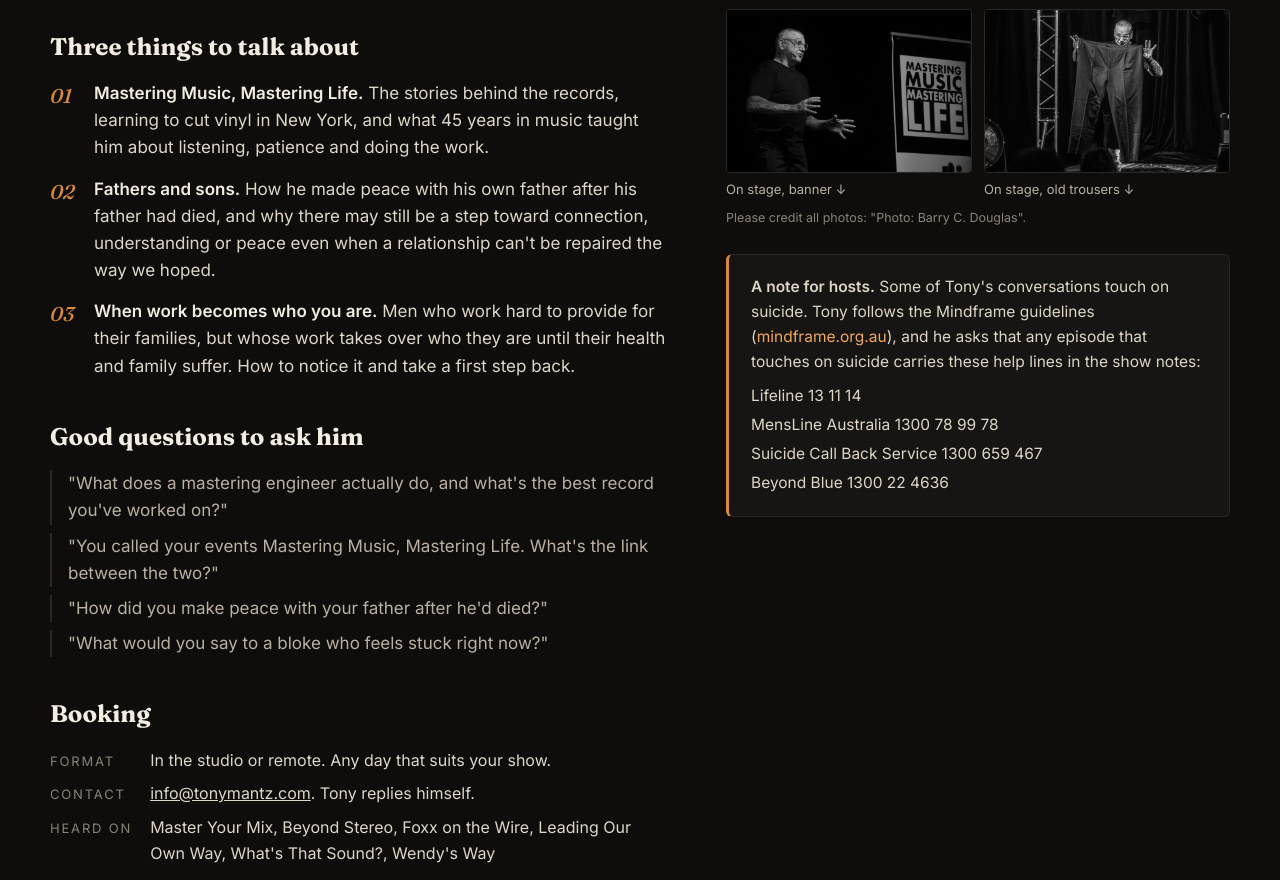
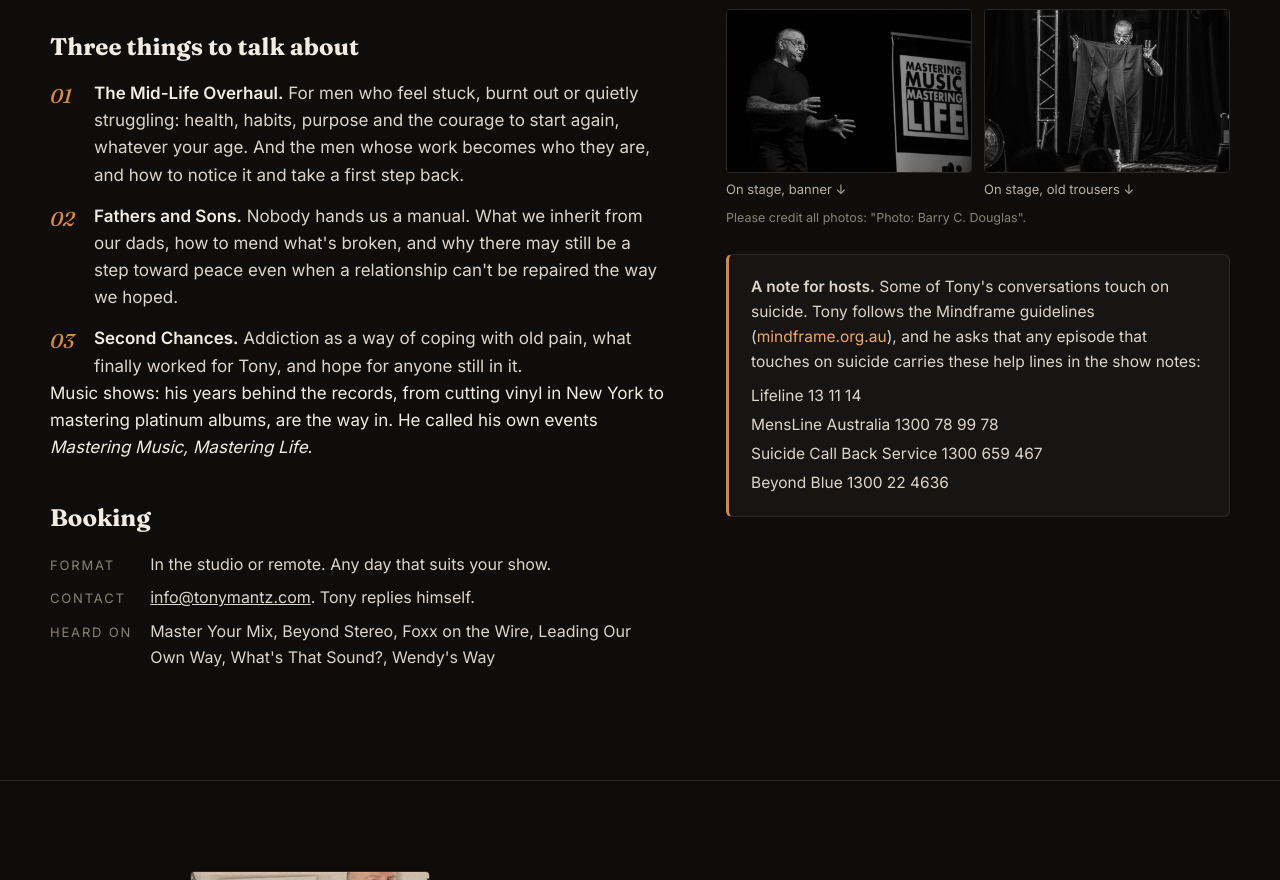
Before and after one commit to Blackchickenboy/tony-mantz-preview, a plain HTML site: page index.html in a window 1280 px wide. Shown: the part 7200-8080 px from the top of the page. Drawn offline with Linux system fonts and the light colour scheme.

Commit message:
Hosts section: Tony's three talk titles, drop suggested questions
Co-Authored-By: Claude Opus 5.5 <noreply@anthropic.com>

```diff
--- a/index.html
+++ b/index.html
@@ -433,18 +433,11 @@ footer .socials a{color:var(--muted);font-size:14px}
 
       <h3>Three things to talk about</h3>
       <ol class="topics">
-        <li><b>Mastering Music, Mastering Life.</b> The stories behind the records, learning to cut vinyl in New York, and what 45 years in music taught him about listening, patience and doing the work.</li>
-        <li><b>Fathers and sons.</b> How he made peace with his own father after his father had died, and why there may still be a step toward connection, understanding or peace even when a relationship can't be repaired the way we hoped.</li>
-        <li><b>When work becomes who you are.</b> Men who work hard to provide for their families, but whose work takes over who they are until their health and family suffer. How to notice it and take a first step back.</li>
+        <li><b>The Mid-Life Overhaul.</b> For men who feel stuck, burnt out or quietly struggling: health, habits, purpose and the courage to start again, whatever your age. And the men whose work becomes who they are, and how to notice it and take a first step back.</li>
+        <li><b>Fathers and Sons.</b> Nobody hands us a manual. What we inherit from our dads, how to mend what's broken, and why there may still be a step toward peace even when a relationship can't be repaired the way we hoped.</li>
+        <li><b>Second Chances.</b> Addiction as a way of coping with old pain, what finally worked for Tony, and hope for anyone still in it.</li>
       </ol>
-
-      <h3>Good questions to ask him</h3>
-      <ul class="qs">
-        <li>"What does a mastering engineer actually do, and what's the best record you've worked on?"</li>
-        <li>"You called your events Mastering Music, Mastering Life. What's the link between the two?"</li>
-        <li>"How did you make peace with your father after he'd died?"</li>
-        <li>"What would you say to a bloke who feels stuck right now?"</li>
-      </ul>
+      <p>Music shows: his years behind the records, from cutting vinyl in New York to mastering platinum albums, are the way in. He called his own events <i>Mastering Music, Mastering Life</i>.</p>
 
       <h3>Booking</h3>
       <dl>
```
